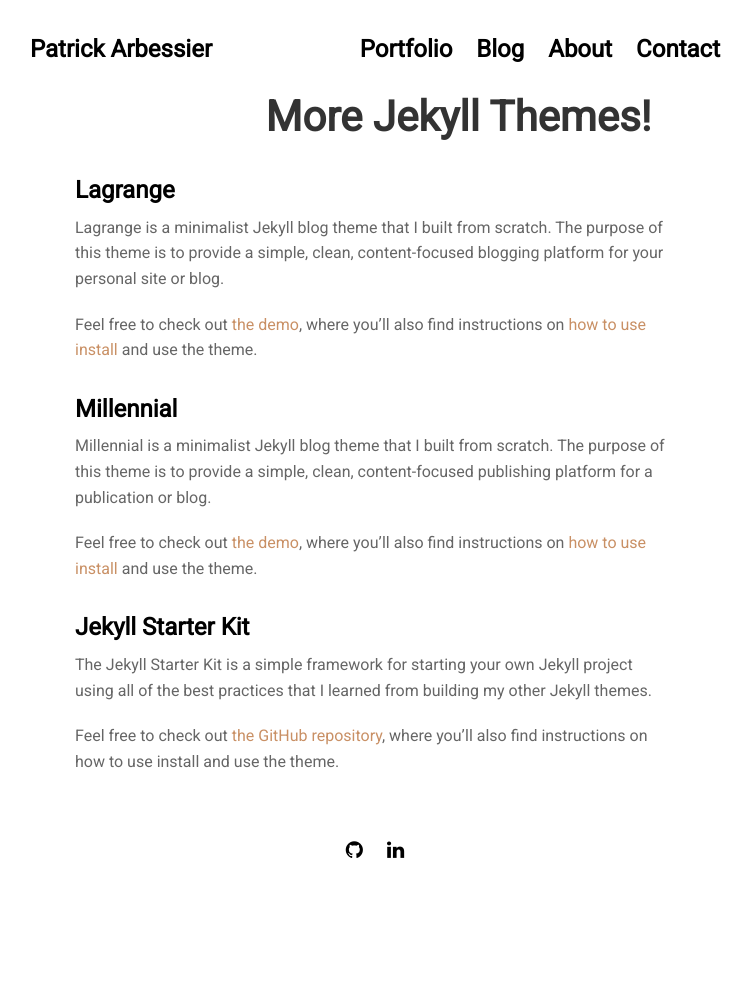
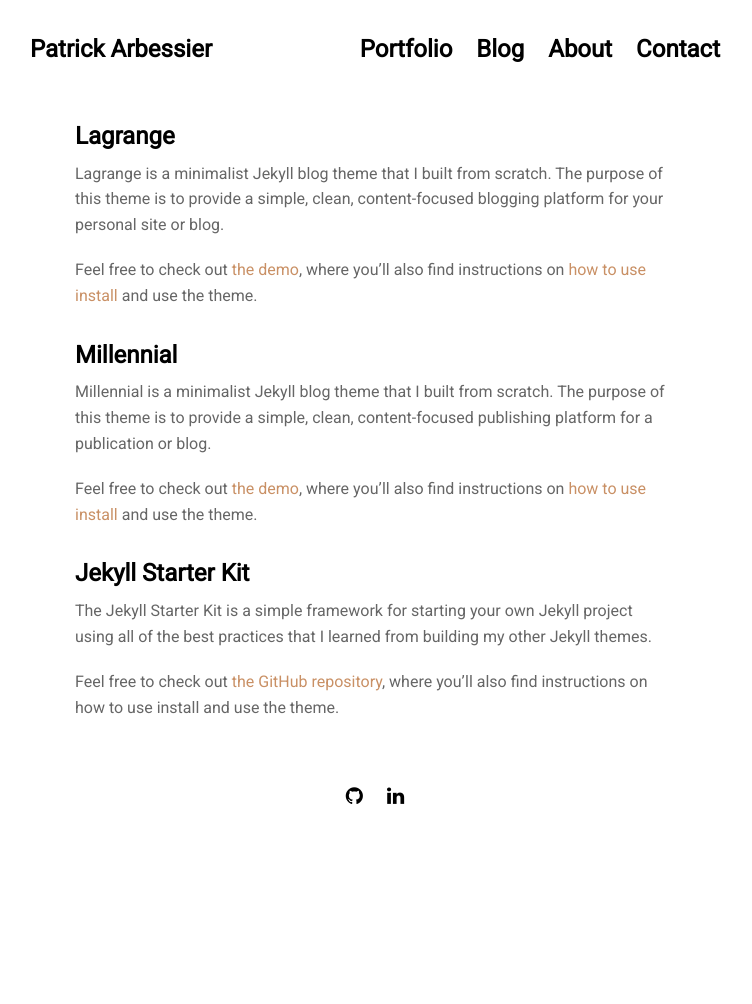
Before and after one commit to patrick-arbessier-data/patrick-arbessier-data.github.io, a Jekyll site: the page built from _posts/2013-01-01-more-jekyll-themes.md, in a window 1280 px wide. Shown: the whole page, without its empty margins (265-1017 px from the left). Built offline with Jekyll 4.4.1, drawn with Linux system fonts in a browser that asks for light colours; nearby versions of some CDN libraries; after the commit the page ends 950 px from its top, so only the background shows below that.

Commit message:
style: remove layout title from project pages

```diff
--- a/_layouts/post.html
+++ b/_layouts/post.html
@@ -4,21 +4,7 @@ layout: default
 
 <section>
   <div class="post-container">
-    <!-- <h4 class="project-title">{{ page.title }}</h4>
-    <div class="project-load">{{ content }}</div> -->
-    <h2 class="project-title" style="text-align:center; margin-top: 0.2rem;">
-      {{ page.title_line1 | default: page.title }}
-      {% if page.title_line2 %}
-        <br />{{ page.title_line2 }}
-      {% endif %}
-    </h2>
-
-{% if page.subtitle %}
-  <h3 style="text-align:center; margin-top: -0.6rem;">{{ page.subtitle }}</h3>
-{% endif %}
-
-<div class="project-load">{{ content }}</div>
-
+    <div class="project-load">{{ content }}</div>
   </div>
   {% if site.data.settings.disqus.comments %}
     {% include disqus.html %}
```
